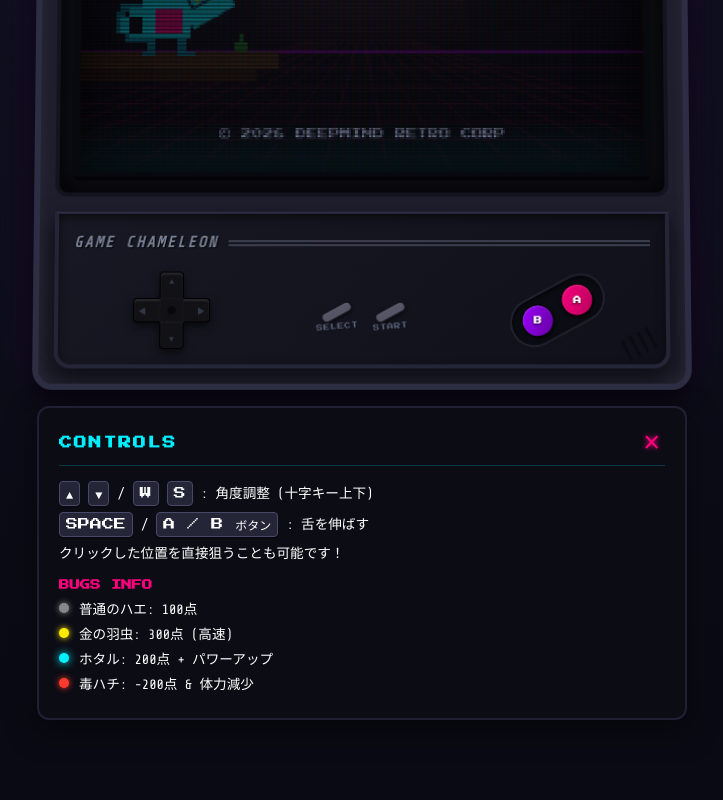
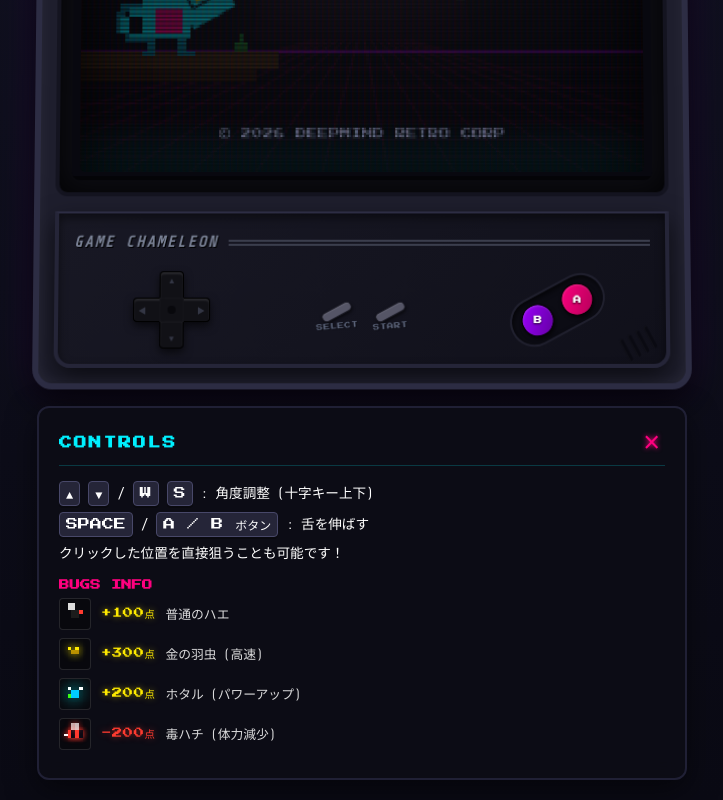
Before and after one commit to nyapp/chameleon, a website: page index.html in a window 1280 px wide. Shown: the part 508-1308 px from the top of the page, without its empty margins (278-1001 px from the left). Before the commit the page ends 1248 px from the top, so only its background shows below. Drawn offline with nearby package versions, Linux system fonts and the light colour scheme.

Commit message:
feat: enhance bug mechanics with type metadata, dynamic sprite rendering, and UI legend integration

```diff
--- a/bugs.js
+++ b/bugs.js
@@ -3,6 +3,42 @@
  */
 
 class Bug {
+  static TYPE_META = {
+    common: {
+      scoreValue: 100,
+      energyValue: 15,
+      color: '#a0a0a0',
+      size: 4,
+      labelJa: '普通のハエ',
+    },
+    gnat: {
+      scoreValue: 300,
+      energyValue: 25,
+      color: '#ffea00',
+      size: 3,
+      labelJa: '金の羽虫',
+      tag: '高速',
+    },
+    firefly: {
+      scoreValue: 200,
+      energyValue: 15,
+      color: '#00f0ff',
+      size: 4,
+      labelJa: 'ホタル',
+      tag: 'パワーアップ',
+    },
+    wasp: {
+      scoreValue: -200,
+      energyValue: -25,
+      color: '#ff3b30',
+      size: 5,
+      labelJa: '毒ハチ',
+      tag: '体力減少',
+    },
+  };
+
+  static LEGEND_ORDER = ['common', 'gnat', 'firefly', 'wasp'];
+
   constructor(canvasWidth, canvasHeight, type) {
     this.canvasWidth = canvasWidth;
     this.canvasHeight = canvasHeight;
@@ -24,34 +60,121 @@ class Bug {
   }
 
   initTypeProperties() {
-    switch (this.type) {
-      case 'gnat':
-        this.scoreValue = 300;
-        this.energyValue = 25; // Good energy boost
-        this.color = '#ffea00'; // Gold
-        this.size = 3; // Tiny and fast
-        break;
-      case 'firefly':
-        this.scoreValue = 200;
-        this.energyValue = 15;
-        this.color = '#00f0ff'; // Glowing cyan
-        this.size = 4;
-        break;
-      case 'wasp':
-        this.scoreValue = -200;
-        this.energyValue = -25; // Poisonous, drops energy
-        this.color = '#ff3b30'; // Red wasp
-        this.size = 5;
-        break;
-      case 'common':
-      default:
-        this.type = 'common';
-        this.scoreValue = 100;
-        this.energyValue = 15;
-        this.color = '#a0a0a0'; // Grey/white wings, dark body
-        this.size = 4;
-        break;
+    const meta = Bug.TYPE_META[this.type] || Bug.TYPE_META.common;
+    if (!Bug.TYPE_META[this.type]) {
+      this.type = 'common';
     }
+    this.scoreValue = meta.scoreValue;
+    this.energyValue = meta.energyValue;
+    this.color = meta.color;
+    this.size = meta.size;
+  }
+
+  static formatScoreValue(scoreValue) {
+    const sign = scoreValue > 0 ? '+' : '';
+    return `${sign}${scoreValue}`;
+  }
+
+  static drawSprite(ctx, type, wingFrame = 0, glowCycle = 1.2) {
+    if (type === 'common') {
+      ctx.fillStyle = '#1c1c1c';
+      ctx.fillRect(-2, -2, 4, 4);
+      ctx.fillStyle = '#ff3b30';
+      ctx.fillRect(2, -2, 2, 2);
+      ctx.fillStyle = '#dcdcdc';
+      if (wingFrame === 0) {
+        ctx.fillRect(-4, -6, 2, 4);
+        ctx.fillRect(-2, -6, 2, 4);
+      } else {
+        ctx.fillRect(-6, -4, 4, 2);
+        ctx.fillRect(-4, -4, 4, 2);
+      }
+    } else if (type === 'gnat') {
+      ctx.shadowColor = '#ffea00';
+      ctx.shadowBlur = 8;
+      ctx.fillStyle = '#b38600';
+      ctx.fillRect(-2, -2, 4, 2);
+      ctx.fillStyle = '#ffea00';
+      if (wingFrame === 0) {
+        ctx.fillRect(-4, -4, 2, 2);
+        ctx.fillRect(0, -4, 2, 2);
+      } else {
+        ctx.fillRect(-6, -2, 2, 2);
+        ctx.fillRect(2, -2, 2, 2);
+      }
+    } else if (type === 'firefly') {
+      const glowAmt = Math.sin(glowCycle) * 6 + 10;
+      ctx.shadowColor = '#00f0ff';
+      ctx.shadowBlur = glowAmt;
+      ctx.fillStyle = '#00c8ff';
+      ctx.fillRect(-2, -2, 4, 4);
+      ctx.fillStyle = '#ffffff';
+      if (wingFrame === 0) {
+        ctx.fillRect(-4, -4, 2, 2);
+        ctx.fillRect(2, -4, 2, 2);
+      } else {
+        ctx.fillRect(-5, -2, 2, 2);
+        ctx.fillRect(3, -2, 2, 2);
+      }
+      ctx.fillStyle = '#39ff14';
+      ctx.fillRect(-4, 0, 2, 2);
+    } else if (type === 'wasp') {
+      ctx.shadowColor = '#ff3b30';
+      ctx.shadowBlur = 6;
+      ctx.fillStyle = '#ff3b30';
+      ctx.fillRect(-4, -2, 8, 4);
+      ctx.fillStyle = '#0a0a14';
+      ctx.fillRect(-2, -2, 2, 4);
+      ctx.fillRect(2, -2, 2, 4);
+      ctx.fillStyle = '#ffffff';
+      ctx.fillRect(-6, 0, 2, 1);
+      ctx.fillStyle = 'rgba(255, 255, 255, 0.7)';
+      if (wingFrame === 0) {
+        ctx.fillRect(-2, -6, 2, 4);
+        ctx.fillRect(0, -6, 2, 4);
+      } else {
+        ctx.fillRect(-4, -4, 2, 2);
+        ctx.fillRect(2, -4, 2, 2);
+      }
+    }
+  }
+
+  static initLegendUI() {
+    const legend = document.querySelector('.bug-legend');
+    if (!legend) return;
+
+    const scale = 2;
+    const size = 32;
+
+    Bug.LEGEND_ORDER.forEach((type) => {
+      const meta = Bug.TYPE_META[type];
+      const item = legend.querySelector(`[data-bug-type="${type}"]`);
+      if (!item) return;
+
+      const canvas = item.querySelector('.bug-legend-icon');
+      if (canvas) {
+        const ctx = canvas.getContext('2d');
+        ctx.imageSmoothingEnabled = false;
+        ctx.clearRect(0, 0, size, size);
+        ctx.save();
+        ctx.translate(size / 2, size / 2);
+        ctx.scale(scale, scale);
+        Bug.drawSprite(ctx, type, 0, 1.2);
+        ctx.restore();
+      }
+
+      const scoreEl = item.querySelector('.legend-score');
+      if (scoreEl) {
+        scoreEl.textContent = `${Bug.formatScoreValue(meta.scoreValue)}点`;
+        scoreEl.classList.toggle('legend-score--negative', meta.scoreValue < 0);
+        scoreEl.classList.toggle('legend-score--positive', meta.scoreValue > 0);
+      }
+
+      const labelEl = item.querySelector('.legend-label');
+      if (labelEl) {
+        labelEl.textContent = meta.tag ? `${meta.labelJa} (${meta.tag})` : meta.labelJa;
+      }
+    });
   }
 
   respawn() {
@@ -153,98 +276,8 @@ class Bug {
 
     const scale = 2; // Pixel art multiplier
 
-    // Translate to center of bug
     ctx.translate(Math.round(this.x), Math.round(this.y));
-
-    // Choose drawing style based on bug type
-    if (this.type === 'common') {
-      // 8-bit Common Fly
-      // Body (black grid)
-      ctx.fillStyle = '#1c1c1c';
-      ctx.fillRect(-2, -2, 4, 4);
-      // Head
-      ctx.fillStyle = '#ff3b30'; // Little red fly eyes
-      ctx.fillRect(2, -2, 2, 2);
-
-      // Flapping Wings (grey pixel bars)
-      ctx.fillStyle = '#dcdcdc';
-      if (this.wingFrame === 0) {
-        ctx.fillRect(-4, -6, 2, 4); // wing up-left
-        ctx.fillRect(-2, -6, 2, 4); // wing up-right
-      } else {
-        ctx.fillRect(-6, -4, 4, 2); // wing down-left
-        ctx.fillRect(-4, -4, 4, 2); // wing down-right
-      }
-    }
-    else if (this.type === 'gnat') {
-      // Golden Speedy Gnat
-      // Glow shadow
-      ctx.shadowColor = '#ffea00';
-      ctx.shadowBlur = 8;
-
-      ctx.fillStyle = '#b38600'; // body
-      ctx.fillRect(-2, -2, 4, 2);
-
-      ctx.fillStyle = '#ffea00'; // wings/eyes
-      if (this.wingFrame === 0) {
-        ctx.fillRect(-4, -4, 2, 2);
-        ctx.fillRect(0, -4, 2, 2);
-      } else {
-        ctx.fillRect(-6, -2, 2, 2);
-        ctx.fillRect(2, -2, 2, 2);
-      }
-    }
-    else if (this.type === 'firefly') {
-      // Glowing neon Firefly
-      // Dynamic glowing aura
-      const glowAmt = Math.sin(this.glowCycle) * 6 + 10;
-      ctx.shadowColor = '#00f0ff';
-      ctx.shadowBlur = glowAmt;
-
-      // Body (electric cyan)
-      ctx.fillStyle = '#00c8ff';
-      ctx.fillRect(-2, -2, 4, 4);
-
-      // Wing flicker
-      ctx.fillStyle = '#ffffff';
-      if (this.wingFrame === 0) {
-        ctx.fillRect(-4, -4, 2, 2);
-        ctx.fillRect(2, -4, 2, 2);
-      } else {
-        ctx.fillRect(-5, -2, 2, 2);
-        ctx.fillRect(3, -2, 2, 2);
-      }
-
-      // Tail glow indicator
-      ctx.fillStyle = '#39ff14'; // Green butt glow
-      ctx.fillRect(-4, 0, 2, 2);
-    }
-    else if (this.type === 'wasp') {
-      // Red striped toxic wasp
-      ctx.shadowColor = '#ff3b30';
-      ctx.shadowBlur = 6;
-
-      // Striped body: yellow/red
-      ctx.fillStyle = '#ff3b30'; // Red wasp body
-      ctx.fillRect(-4, -2, 8, 4);
-      ctx.fillStyle = '#0a0a14'; // Dark stripes
-      ctx.fillRect(-2, -2, 2, 4);
-      ctx.fillRect(2, -2, 2, 4);
-
-      // Danger stinger
-      ctx.fillStyle = '#ffffff';
-      ctx.fillRect(-6, 0, 2, 1);
-
-      // Wing flaps
-      ctx.fillStyle = 'rgba(255, 255, 255, 0.7)';
-      if (this.wingFrame === 0) {
-        ctx.fillRect(-2, -6, 2, 4);
-        ctx.fillRect(0, -6, 2, 4);
-      } else {
-        ctx.fillRect(-4, -4, 2, 2);
-        ctx.fillRect(2, -4, 2, 2);
-      }
-    }
+    Bug.drawSprite(ctx, this.type, this.wingFrame, this.glowCycle);
 
     ctx.restore();
   }
--- a/game.js
+++ b/game.js
@@ -739,18 +739,17 @@ class GameEngine {
     this.ctx.fillText(`HI-SCORE:${String(this.highScore).padStart(6, '0')}`, 138, 12);
 
     if (isPlaying) {
-      // Second-row stats (hunger moved to bottom)
+      this.drawBugLegend();
+
+      // Stats row (below score + bug legend)
       this.ctx.font = '6px "Press Start 2P", monospace';
-      this.ctx.fillStyle = '#39ff14';
-      this.ctx.fillText(`ハエ:${String(this.fliesEaten).padStart(3, '0')}`, 8, 22);
-
       this.ctx.fillStyle = '#ff007f';
-      this.ctx.fillText(`LVL:${this.level}`, 100, 22);
+      this.ctx.fillText(`LVL:${this.level}`, 100, 30);
 
       if (this.combo > 1) {
         const comboGlow = Math.sin(this.comboTimer * 0.2) > 0;
         this.ctx.fillStyle = comboGlow ? '#ffea00' : '#ffffff';
-        this.ctx.fillText(`COMBO x${this.combo}`, 160, 22);
+        this.ctx.fillText(`COMBO x${this.combo}`, 160, 30);
       }
 
       // Power Up Active Text (above hunger bar)
@@ -836,6 +835,47 @@ class GameEngine {
         this.ctx.textAlign = 'left'; // reset
       }
     }
+  }
+
+  drawBugLegend() {
+    const types = Bug.LEGEND_ORDER;
+    const panelX = 6;
+    const panelY = 14;
+    const itemW = 62;
+    const panelW = itemW * types.length;
+    const panelH = 12;
+    const iconScale = 1.25;
+    const iconOffsetX = 5;
+    const scoreOffsetX = 14;
+    const centerY = panelY + 7;
+
+    this.ctx.save();
+
+    this.ctx.fillStyle = 'rgba(5, 5, 12, 0.72)';
+    this.ctx.fillRect(panelX - 2, panelY - 2, panelW + 4, panelH);
+    this.ctx.strokeStyle = 'rgba(0, 240, 255, 0.25)';
+    this.ctx.lineWidth = 1;
+    this.ctx.strokeRect(panelX - 2, panelY - 2, panelW + 4, panelH);
+
+    this.ctx.font = '5px "Press Start 2P", monospace';
+    this.ctx.textAlign = 'left';
+
+    types.forEach((type, i) => {
+      const meta = Bug.TYPE_META[type];
+      const baseX = panelX + i * itemW;
+      const iconX = baseX + iconOffsetX;
+
+      this.ctx.save();
+      this.ctx.translate(iconX, centerY);
+      this.ctx.scale(iconScale, iconScale);
+      Bug.drawSprite(this.ctx, type, 0, 1.2);
+      this.ctx.restore();
+
+      this.ctx.fillStyle = meta.scoreValue < 0 ? '#ff3b30' : '#ffea00';
+      this.ctx.fillText(Bug.formatScoreValue(meta.scoreValue), baseX + scoreOffsetX, centerY + 2);
+    });
+
+    this.ctx.restore();
   }
 
   drawLowHungerWarning() {
@@ -936,7 +976,7 @@ class GameEngine {
     this.ctx.fillStyle = '#ffffff';
     this.ctx.fillText(`YOUR SCORE: ${this.score}`, this.width / 2, 115);
     this.ctx.fillStyle = '#39ff14';
-    this.ctx.fillText(`EATEN FLIES: ${this.fliesEaten}`, this.width / 2, 130);
+    this.ctx.fillText(`fliesEaten: ${this.fliesEaten}`, this.width / 2, 130);
 
     if (this.score >= this.highScore && this.score > 0) {
       this.ctx.fillStyle = '#ffea00';
@@ -970,5 +1010,6 @@ function ctxFlicker(ctx) {
 
 // Initialize on page load
 window.addEventListener('load', () => {
+  Bug.initLegendUI();
   window.game = new GameEngine();
 });
--- a/index.html
+++ b/index.html
@@ -111,10 +111,26 @@
     </ul>
     <div class="bug-legend">
       <h4>BUGS INFO</h4>
-      <div class="legend-item"><span class="legend-dot common-fly"></span> 普通のハエ: 100点</div>
-      <div class="legend-item"><span class="legend-dot gnat-fly"></span> 金の羽虫: 300点 (高速)</div>
-      <div class="legend-item"><span class="legend-dot fire-fly"></span> ホタル: 200点 + パワーアップ</div>
-      <div class="legend-item"><span class="legend-dot wasp-fly"></span> 毒ハチ: -200点 & 体力減少</div>
+      <div class="legend-item" data-bug-type="common">
+        <canvas class="bug-legend-icon" width="32" height="32" aria-hidden="true"></canvas>
+        <span class="legend-score"></span>
+        <span class="legend-label"></span>
+      </div>
+      <div class="legend-item" data-bug-type="gnat">
+        <canvas class="bug-legend-icon" width="32" height="32" aria-hidden="true"></canvas>
+        <span class="legend-score"></span>
+        <span class="legend-label"></span>
+      </div>
+      <div class="legend-item" data-bug-type="firefly">
+        <canvas class="bug-legend-icon" width="32" height="32" aria-hidden="true"></canvas>
+        <span class="legend-score"></span>
+        <span class="legend-label"></span>
+      </div>
+      <div class="legend-item" data-bug-type="wasp">
+        <canvas class="bug-legend-icon" width="32" height="32" aria-hidden="true"></canvas>
+        <span class="legend-score"></span>
+        <span class="legend-label"></span>
+      </div>
     </div>
   </div>
 
--- a/style.css
+++ b/style.css
@@ -794,20 +794,42 @@ body {
   align-items: center;
   gap: 10px;
   font-size: 0.85rem;
-  margin-bottom: 5px;
+  margin-bottom: 8px;
 }
 
-.legend-dot {
-  width: 10px;
-  height: 10px;
-  border-radius: 50%;
-  display: inline-block;
+.bug-legend-icon {
+  width: 32px;
+  height: 32px;
+  flex-shrink: 0;
+  image-rendering: pixelated;
+  image-rendering: crisp-edges;
+  background: rgba(0, 0, 0, 0.35);
+  border: 1px solid rgba(255, 255, 255, 0.12);
+  border-radius: 4px;
 }
 
-.common-fly { background-color: #888888; box-shadow: 0 0 6px #888888; }
-.gnat-fly { background-color: var(--neon-yellow); box-shadow: 0 0 6px var(--neon-yellow); }
-.fire-fly { background-color: var(--neon-blue); box-shadow: 0 0 8px var(--neon-blue); animation: led-blink 0.6s infinite alternate steps(1); }
-.wasp-fly { background-color: var(--neon-red); box-shadow: 0 0 6px var(--neon-red); }
+.legend-score {
+  font-family: var(--font-arcade);
+  font-size: 0.65rem;
+  letter-spacing: 0.5px;
+  min-width: 4.5em;
+  flex-shrink: 0;
+}
+
+.legend-score--positive {
+  color: var(--neon-yellow);
+  text-shadow: 0 0 6px rgba(255, 234, 0, 0.5);
+}
+
+.legend-score--negative {
+  color: var(--neon-red);
+  text-shadow: 0 0 6px rgba(255, 59, 48, 0.5);
+}
+
+.legend-label {
+  color: rgba(255, 255, 255, 0.85);
+  font-size: 0.8rem;
+}
 
 /* Responsive adjustments */
 @media (max-width: 600px) {
```
Also changed, not shown: docs/SPEC.md (+3 -3 lines).
